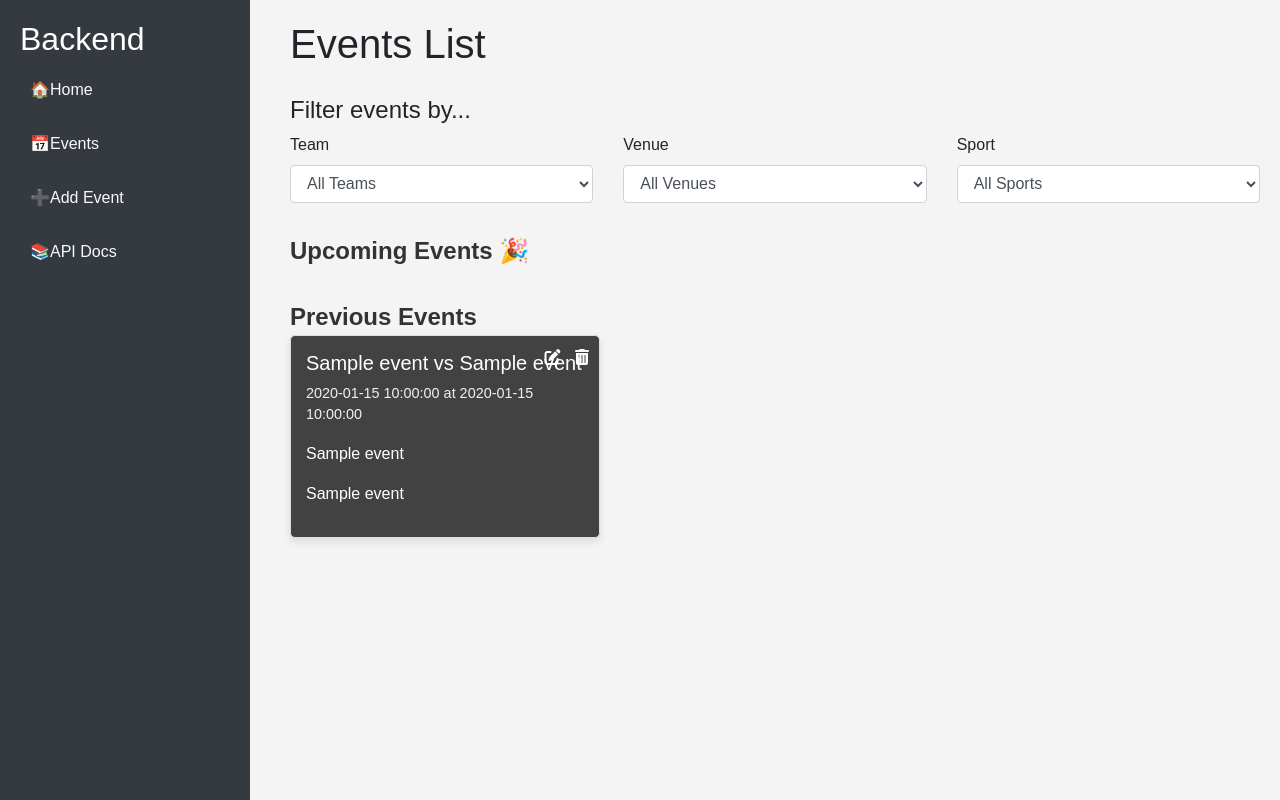
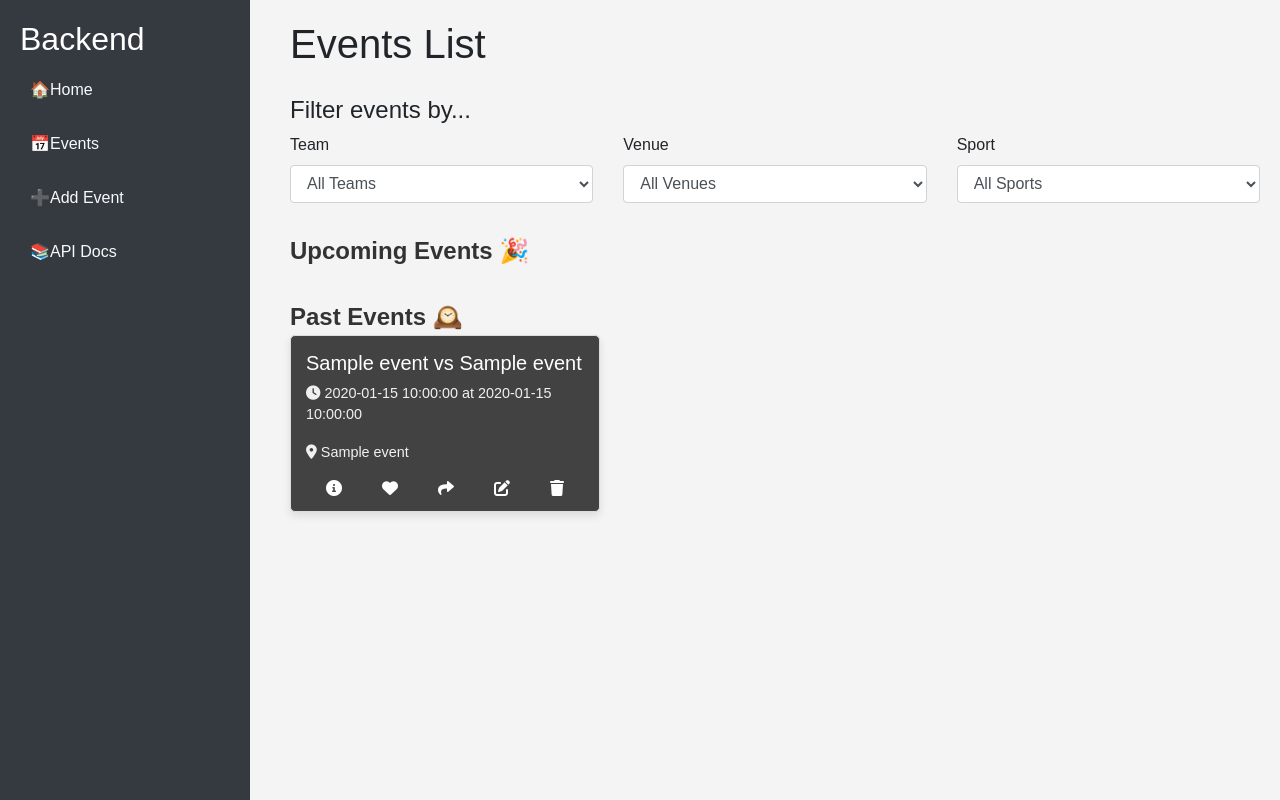
Before and after one commit to hu8813/coding_exercise_BE, a FastAPI app: template templates/events.html in a window 1280 px wide. Run offline with FastAPI, Linux system fonts and the light colour scheme; the template is opened without the code that fills it: most values are stand-ins (such as "Sample title", 1, 10 or a date in 2020); parts of the project's set-up code (start-up, migrations or seed data) failed here and were passed over; some libraries are stand-ins or nearby versions.

Commit message:
index.html events.html more readable

```diff
--- a/templates/events.html
+++ b/templates/events.html
@@ -104,13 +106,13 @@
 
         /* Icon Styles */
         .event-icons {
-            position: absolute;
-            top: 10px;
-            right: 10px;
+            display: flex;
+            justify-content: space-around; /* Space icons evenly */
+            margin-top: 10px; /* Space between details and icons */
         }
 
         .event-icons i {
-            margin-left: 10px;
+            margin: 0 5px; /* Spacing for icons */
             cursor: pointer; /* Change cursor to pointer */
         }
 
@@ -200,55 +203,80 @@
             </div>
         </div>
 
-
         <!-- Upcoming Events Section -->
         <div class="section-title">Upcoming Events 🎉</div>
         <div class="event-list" id="upcomingEventsList">
             {% for event in events %}
                 {% if event.is_upcoming %}
                     <div class="event-card {{ event.sport_name | lower | default('default-sport') }}"
-                         data-team="{{ event.home_team_name }} {{ event.away_team_name }}"
-                         data-venue="{{ event.venue_name }}"
-                         data-sport="{{ event.sport_name }}">
+                    data-team="{{ event.home_team_name }} {{ event.away_team_name }}"
+                    data-venue="{{ event.venue_name }}"
+                    data-sport="{{ event.sport_name }}" onclick="toggleEventDetails(this)">
 
+                        <!-- Matchup Title -->
                         <h5>{{ event.home_team_name }} vs {{ event.away_team_name }}</h5>
-                        <p class="date-time">{{ event.event_date }} at {{ event.event_time }}</p>
-                        <p class="venue">{{ event.venue_name }}</p>
 
-                        <!-- Display Sport Type -->
-                        <p class="sport-type">Sport: {{ event.sport_name or "Other" }}</p>
+                        <!-- Date and Time with Icon -->
+                        <p class="date-time"><i class="fas fa-clock"></i> {{ event.event_date }} at {{ event.event_time }}</p>
 
-                        <!-- Edit/Delete Icons -->
+                        <!-- Venue with Icon -->
+                        <p class="date-time"><i class="fas fa-map-marker-alt"></i> {{ event.venue_name }}</p>
+
+                        <!-- Event Details Section -->
+                        <div class="event-details">
+                            <p><strong>Details:</strong> {{ event.details }}</p>
+                            <p><strong>Sport:</strong> {{ event.sport_name }}</p>
+                            <p><strong>Venue:</strong> {{ event.venue_name }}</p>
+                            <p><strong>Teams:</strong> {{ event.home_team_name }} vs {{ event.away_team_name }}</p>
+                        </div>
+
+                        <!-- Icons for Event Actions at the Bottom -->
                         <div class="event-icons">
-                            <i class="fas fa-edit" title="Edit"></i>
-                            <i class="fas fa-trash-alt" title="Delete"></i>
+                            <i class="fas fa-info-circle" title="Details"></i>
+                            <i class="fas fa-heart" title="Favorite"></i>
+                            <i class="fas fa-share" title="Share"></i>
+                            <i class="fas fa-edit" title="Edit" onclick="editEvent('{{ event.id }}')"></i>
+                            <i class="fas fa-trash" title="Delete" onclick="deleteEvent('{{ event.id }}')"></i>
                         </div>
                     </div>
                 {% endif %}
             {% endfor %}
         </div>
 
-        <!-- Previous Events Section -->
-        <div class="section-title">Previous Events</div>
-        <div class="event-list" id="previousEventsList">
+        <!-- Past Events Section -->
+        <div class="section-title">Past Events 🕰️</div>
+        <div class="event-list" id="pastEventsList">
             {% for event in events %}
                 {% if not event.is_upcoming %}
                     <div class="event-card {{ event.sport_name | lower | default('default-sport') }}"
-                         data-team="{{ event.home_team_name }} {{ event.away_team_name }}"
-                         data-venue="{{ event.venue_name }}"
-                         data-sport="{{ event.sport_name }}">
+                    data-team="{{ event.home_team_name }} {{ event.away_team_name }}"
+                    data-venue="{{ event.venue_name }}"
+                    data-sport="{{ event.sport_name }}" onclick="toggleEventDetails(this)">
 
+                        <!-- Matchup Title -->
                         <h5>{{ event.home_team_name }} vs {{ event.away_team_name }}</h5>
-                        <p class="date-time">{{ event.event_date }} at {{ event.event_time }}</p>
-                        <p class="venue">{{ event.venue_name }}</p>
 
-                        <!-- Display Sport Type -->
-                        <p class="sport-type">{{ event.sport_name or "Other" }}</p>
+                        <!-- Date and Time with Icon -->
+                        <p class="date-time"><i class="fas fa-clock"></i> {{ event.event_date }} at {{ event.event_time }}</p>
 
-                        <!-- Edit/Delete Icons -->
+                        <!-- Venue with Icon -->
+                        <p class="date-time"><i class="fas fa-map-marker-alt"></i> {{ event.venue_name }}</p>
+
+                        <!-- Event Details Section -->
+                        <div class="event-details">
+                            <p><strong>Details:</strong> {{ event.details }}</p>
+                            <p><strong>Sport:</strong> {{ event.sport_name }}</p>
+                            <p><strong>Venue:</strong> {{ event.venue_name }}</p>
+                            <p><strong>Teams:</strong> {{ event.home_team_name }} vs {{ event.away_team_name }}</p>
+                        </div>
+
+                        <!-- Icons for Event Actions at the Bottom -->
                         <div class="event-icons">
-                            <i class="fas fa-edit" title="Edit"></i>
-                            <i class="fas fa-trash-alt" title="Delete"></i>
+                            <i class="fas fa-info-circle" title="Details"></i>
+                            <i class="fas fa-heart" title="Favorite"></i>
+                            <i class="fas fa-share" title="Share"></i>
+                            <i class="fas fa-edit" title="Edit" onclick="editEvent('{{ event.id }}')"></i>
+                            <i class="fas fa-trash" title="Delete" onclick="deleteEvent('{{ event.id }}')"></i>
                         </div>
                     </div>
                 {% endif %}
@@ -256,42 +284,61 @@
         </div>
     </div>
 
-    <script src="https://code.jquery.com/jquery-3.5.1.slim.min.js"></script>
-    <script src="https://cdn.jsdelivr.net/npm/@popperjs/core@2.0.7/dist/umd/popper.min.js"></script>
-    <script src="https://stackpath.bootstrapcdn.com/bootstrap/4.5.2/js/bootstrap.min.js"></script>
     <script>
-        function filterEvents() {
-            // Get the selected filter values
-            const selectedTeam = document.getElementById('teamFilter').value.toLowerCase();
-            const selectedVenue = document.getElementById('venueFilter').value.toLowerCase();
-            const selectedSport = document.getElementById('sportFilter').value.toLowerCase();
-
-            // Filter upcoming events
-            const upcomingEvents = document.getElementById('upcomingEventsList').children;
-            filterEventList(upcomingEvents, selectedTeam, selectedVenue, selectedSport);
-
-            // Filter previous events
-            const previousEvents = document.getElementById('previousEventsList').children;
-            filterEventList(previousEvents, selectedTeam, selectedVenue, selectedSport);
+        function toggleEventDetails(card) {
+            const details = card.querySelector('.event-details');
+            details.style.display = details.style.display === 'none' || details.style.display === '' ? 'block' : 'none';
         }
 
-        function filterEventList(events, selectedTeam, selectedVenue, selectedSport) {
-            for (let event of events) {
-                const eventTeam = event.getAttribute('data-team').toLowerCase();
-                const eventVenue = event.getAttribute('data-venue').toLowerCase();
-                const eventSport = event.getAttribute('data-sport').toLowerCase();
+        function filterEvents() {
+            const teamFilter = document.getElementById('teamFilter').value.toLowerCase();
+            const venueFilter = document.getElementById('venueFilter').value.toLowerCase();
+            const sportFilter = document.getElementById('sportFilter').value.toLowerCase();
+            const upcomingEvents = document.querySelectorAll('#upcomingEventsList .event-card');
+            const pastEvents = document.querySelectorAll('#pastEventsList .event-card');
 
-                // Check if the event matches all selected filters
-                const matchesTeam = !selectedTeam || eventTeam.includes(selectedTeam);
-                const matchesVenue = !selectedVenue || eventVenue.includes(selectedVenue);
-                const matchesSport = !selectedSport || eventSport.includes(selectedSport);
+            upcomingEvents.forEach(event => {
+                const team = event.getAttribute('data-team').toLowerCase();
+                const venue = event.getAttribute('data-venue').toLowerCase();
+                const sport = event.getAttribute('data-sport').toLowerCase();
 
-                // Show or hide the event based on filter matching
-                if (matchesTeam && matchesVenue && matchesSport) {
-                    event.style.display = "block";
+                if ((teamFilter && !team.includes(teamFilter)) ||
+                    (venueFilter && !venue.includes(venueFilter)) ||
+                    (sportFilter && !sport.includes(sportFilter))) {
+                    event.style.display = 'none';
                 } else {
-                    event.style.display = "none";
+                    event.style.display = 'block';
                 }
+            });
+
+            pastEvents.forEach(event => {
+                const team = event.getAttribute('data-team').toLowerCase();
+                const venue = event.getAttribute('data-venue').toLowerCase();
+                const sport = event.getAttribute('data-sport').toLowerCase();
+
+                if ((teamFilter && !team.includes(teamFilter)) ||
+                    (venueFilter && !venue.includes(venueFilter)) ||
+                    (sportFilter && !sport.includes(sportFilter))) {
+                    event.style.display = 'none';
+                } else {
+                    event.style.display = 'block';
+                }
+            });
+        }
+
+        function editEvent(eventId) {
+            // Implement the edit event functionality here
+            return;
+            alert('Edit event with ID: ' + eventId);
+        }
+
+        function deleteEvent(eventId) {
+            // Implement the delete event functionality here
+            return;
+            const confirmation = confirm('Are you sure you want to delete this event?');
+            if (confirmation) {
+                alert('Deleted event with ID: ' + eventId);
+                // Additional deletion logic goes here
             }
         }
     </script>
```
Also changed, not shown: other parts of templates/events.html (+30 -27 lines), templates/index.html (+37 -8 lines).
